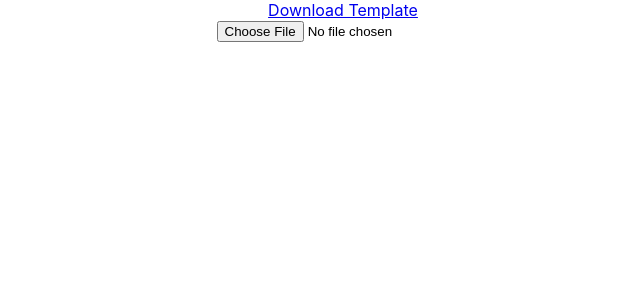
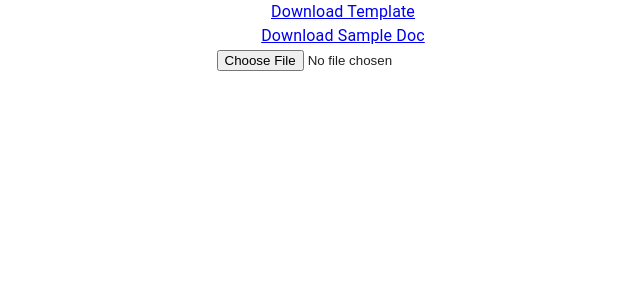
Before and after one commit to eyarham/route-maker, a React (Create React App) app: page / in a window 1280 px wide. Shown: the top 300 px of the page, without its empty margins (297-937 px from the left). Built offline with nearby package versions, Linux system fonts and the light colour scheme.

Commit message:
adding sample doc download

```diff
--- a/src/home/Home.jsx
+++ b/src/home/Home.jsx
@@ -2,6 +2,8 @@ import { DataGrid } from '@mui/x-data-grid';
 import { parse } from 'papaparse';
 import React, { useState } from 'react';
 import { CSVLink } from "react-csv";
+import { getTemplate, getTestDocument } from './testData';
+import { CssBaseline } from '@mui/material';
 const Home = () => {
   const [parsedData, setParsedData] = useState([]);
   const columns = [
@@ -9,9 +11,6 @@ const Home = () => {
     { field: 'address', headerName: 'address', width: 200 },
     { field: 'cans', headerName: 'cans', width: 100 }
   ]
-  const csvData = [
-    ["name", "address", "cans"],
-    ["test", "123 fake st", "6", "boff"]]
   const handleChange = e => {
     const file = e.target.files[0]
     parse(file, {
@@ -26,10 +25,15 @@ const Home = () => {
   const getRowId = row => {
     return crypto.randomUUID();
   }
+  const templateData = getTemplate();
+  const sampleData = getTestDocument();
   return (
     <div>
-      <div>
-        <CSVLink data={csvData}>Download Template</CSVLink></div>
+              {/* CssBaseline kickstart an elegant, consistent, and simple baseline to build upon. */}
+              <CssBaseline />
+
+      <div><CSVLink data={templateData}>Download Template</CSVLink></div>
+      <div><CSVLink data={sampleData}>Download Sample Doc</CSVLink></div>
       <div> <input
         className="csv-input"
         type="file"
@@ -43,8 +47,8 @@ const Home = () => {
             getRowId={getRowId}
             rows={parsedData}
             columns={columns}
-            pageSize={5}
-            rowsPerPageOptions={[5]}
+            pageSize={6}
+            rowsPerPageOptions={[7]}
             checkboxSelection
           />
         </div>}
--- /dev/null
+++ b/src/home/testData.js
@@ -0,0 +1,13 @@
+const getTestDocument = () => {
+  const data = getTemplate();
+  for (var i = 0; i < 150; i++) {
+    data.push(["test", "123 fake st", "5"])
+  }
+  return data;
+}
+
+const getTemplate = () => {
+  return [["name", "address", "cans"]];
+}
+
+export { getTemplate, getTestDocument };
```
